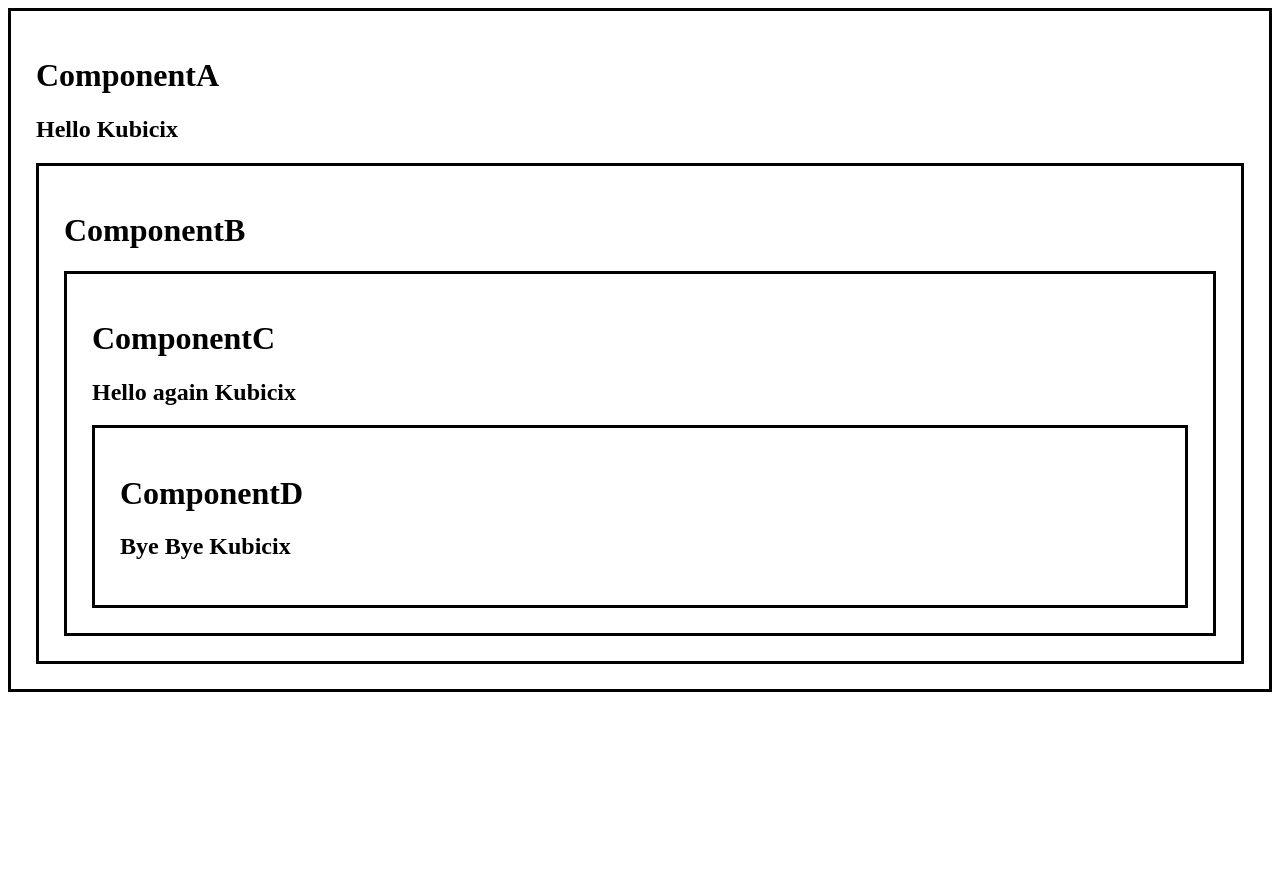
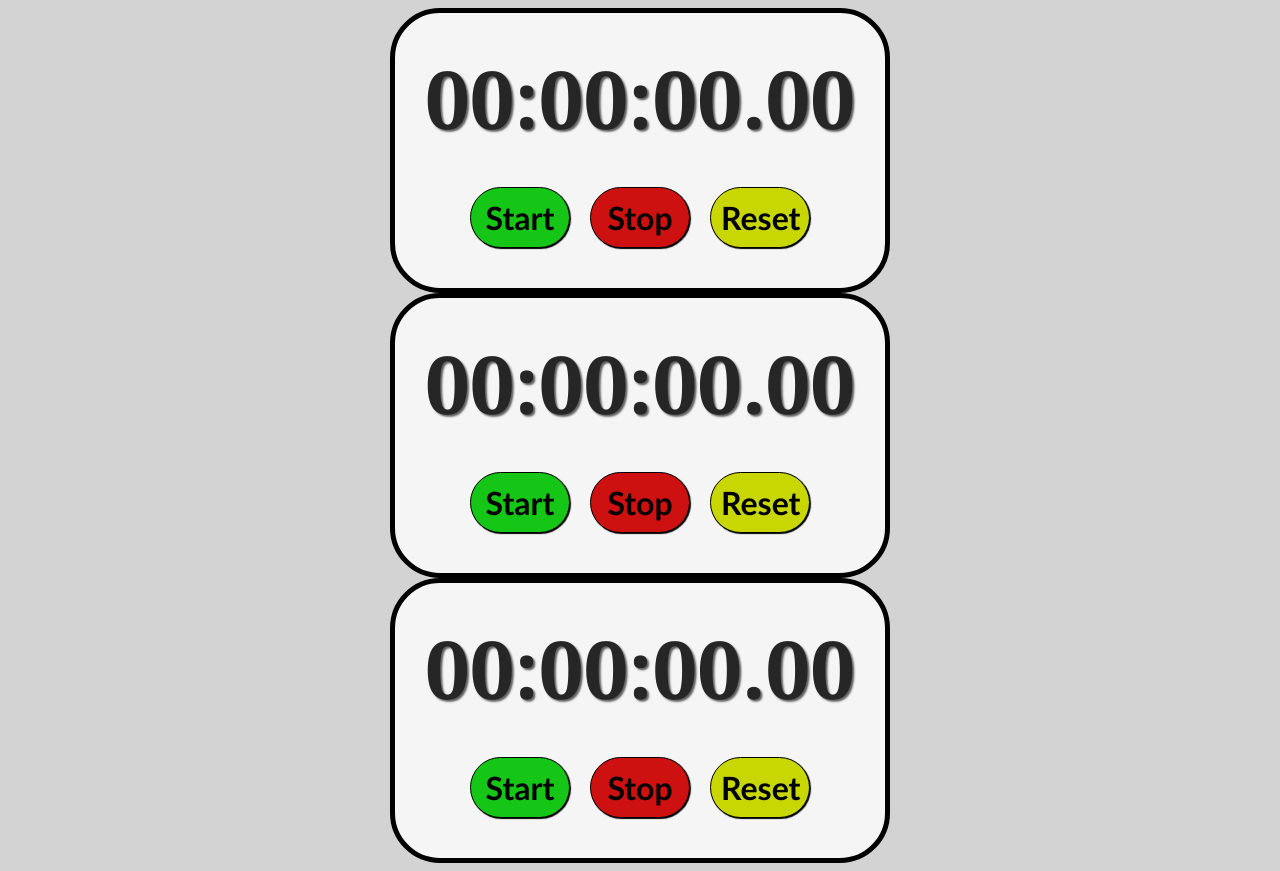
Before and after one commit to kubicix/React-Course, a React (Vite) app in the folder website/my-react-app/: page / in a window 1280 px wide. Before the commit the page ends 800 px from the top, so only its background shows below. Built offline with nearby package versions, Linux system fonts and the light colour scheme.

Commit message:
worked on useRef hook and created stopwatch app with react.js and finished the course

```diff
--- a/website/my-react-app/src/App.jsx
+++ b/website/my-react-app/src/App.jsx
@@ -1,10 +1,12 @@
-import ComponentA from "./ComponentA";
+import Stopwatch from "./Stopwatch";
 
 function App() {
 
   return(
     <>
-      <ComponentA></ComponentA>
+    <Stopwatch></Stopwatch>
+    <Stopwatch></Stopwatch>
+    <Stopwatch></Stopwatch>
     </>
   );
 }
--- /dev/null
+++ b/website/my-react-app/src/Stopwatch.jsx
@@ -0,0 +1,65 @@
+import { useEffect, useRef, useState } from "react";
+
+function Stopwatch() {
+
+    const [isRunning,setIsRunning]=useState(false);
+    const [elapsedTime,setElapsedTime]=useState(0);
+    const intervalIdRef=useRef(null);
+    const startTimeRef=useRef(0);
+
+    useEffect(() => {
+        if(isRunning){
+            intervalIdRef.current= setInterval(()=>{
+                setElapsedTime(Date.now()-startTimeRef.current)
+            },10)
+        }
+
+        return () => {
+            clearInterval(intervalIdRef.current);
+        }
+    },[isRunning])
+
+    function start() {
+        setIsRunning(true);
+        startTimeRef.current = Date.now() - elapsedTime;
+    }
+
+    function stop() {
+        setIsRunning(false);
+    }
+
+    function reset() {
+        setElapsedTime(0);
+        setIsRunning(false);
+    }
+
+    function formatTime() {
+        const hours = Math.floor(elapsedTime / (1000 * 60 * 60));
+        const minutes = Math.floor(elapsedTime / (1000*60) % 60);
+        const seconds = Math.floor(elapsedTime /(1000) %60);
+        const milliseconds = Math.floor((elapsedTime % 1000)/10);
+
+        const formatHours = String(hours).padStart(2,"0");
+        const formatMinutes = String(minutes).padStart(2,"0");
+        const formatSeconds = String(seconds).padStart(2,"0");
+        const formatMilliseconds = String(milliseconds).padStart(2,"0");
+
+        return `${formatHours}:${formatMinutes}:${formatSeconds}.${formatMilliseconds}`;
+    }
+    return(
+        <>
+            <div className="stopwatch">
+                <div className="display">
+                    {formatTime()}
+                </div>
+                <div className="controls">
+                    <button
+                    onClick={start}  className="start-button">Start</button>
+                    <button onClick={stop}  className="stop-button">Stop</button>
+                    <button onClick={reset}  className="reset-button">Reset</button>
+                </div>
+            </div>
+        </>
+    );
+}
+export default Stopwatch
--- a/website/my-react-app/src/index.css
+++ b/website/my-react-app/src/index.css
@@ -256,7 +256,72 @@ li{
   text-shadow: 3px 3px 5px rgb(32, 32, 32);
 } */
 
-.box{
+/* .box{
   border:3px solid;
   padding: 25px;
+} */
+
+body{
+  display: flex;
+  flex-direction: column;
+  align-items: center;
+  background-color: lightgray;
 }
+
+.stopwatch{
+  display: flex;
+  flex-direction: column;
+  align-items: center;
+  border:5px solid black;
+  border-radius: 50px;
+  background-color: whitesmoke;
+  padding: 30px;
+}
+
+.display{
+  font-size: 5rem;
+  font-family:Cambria, Cochin, Georgia, Times, 'Times New Roman', serif;
+  font-weight: bold;
+  color: rgb(38, 38, 38);
+  text-shadow: 2px 2px 2px rgba(0, 0, 0, 0.617);
+  margin-bottom: 25px;
+}
+
+.controls button{
+  border: none;
+  margin: 10px;
+  font-size: 2rem;
+  border-radius: 50px;
+  font-weight: bold;
+  font-family:'Trebuchet MS', 'Lucida Sans Unicode', 'Lucida Grande', 'Lucida Sans', Arial, sans-serif ;
+  padding: 10px;
+  cursor: pointer;
+  width: 100px;
+  border: 1px solid black;
+  box-shadow: 1px 1px 1px black;
+  transition: background-color 0.1s ease;
+}
+
+.start-button{
+  background-color: rgb(22, 198, 22);
+}
+
+.start-button:hover{
+  background-color: rgb(0, 255, 0);
+}
+
+.stop-button{
+  background-color: rgb(205, 16, 16);
+}
+
+.stop-button:hover{
+  background-color: rgb(255, 23, 23);
+}
+
+.reset-button{
+  background-color: rgb(200, 214, 2);
+}
+
+.reset-button:hover{
+  background-color: rgb(238, 255, 0);
+}
```
Also changed, not shown: website/my-react-app/src/UseRef.jsx (added, +50 -0 lines), 1 other file (tests, documents, lock files or other folders).
